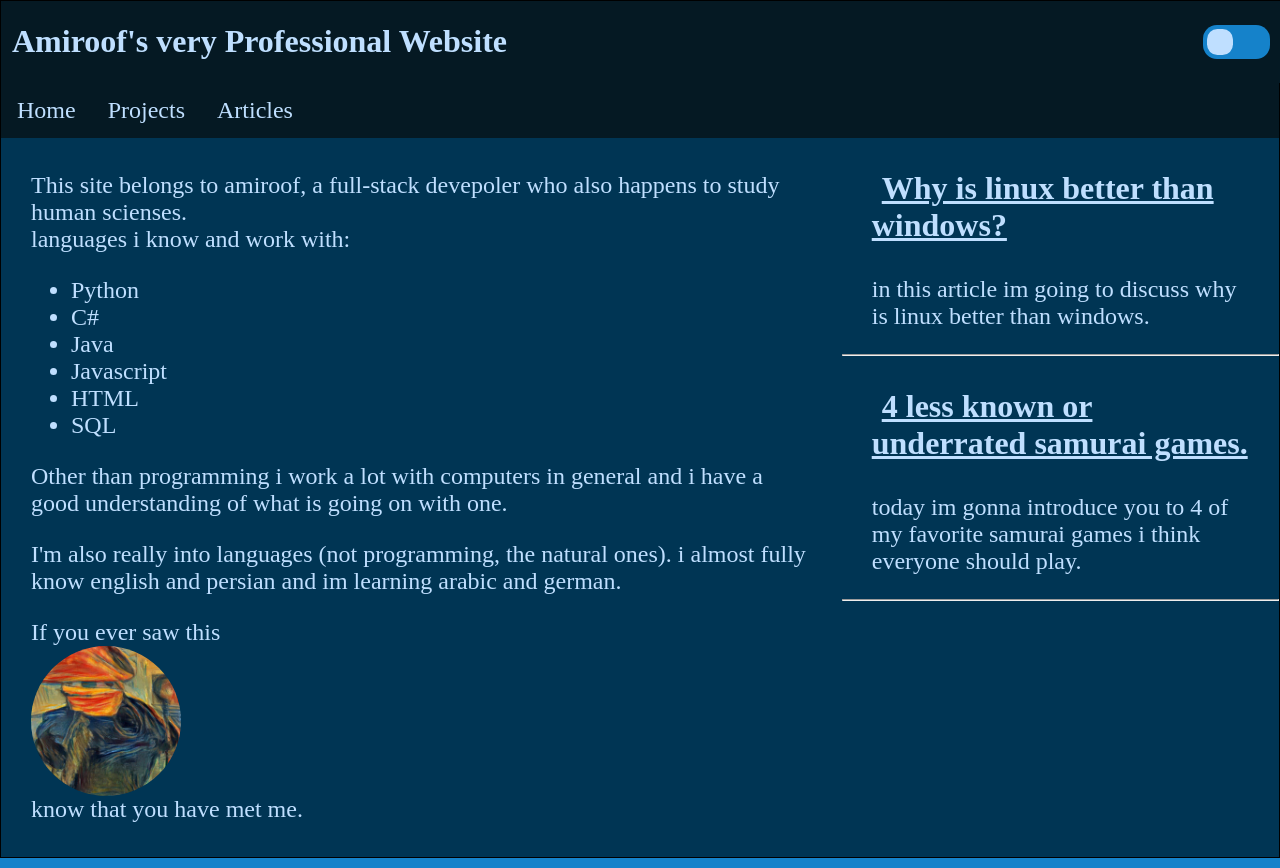
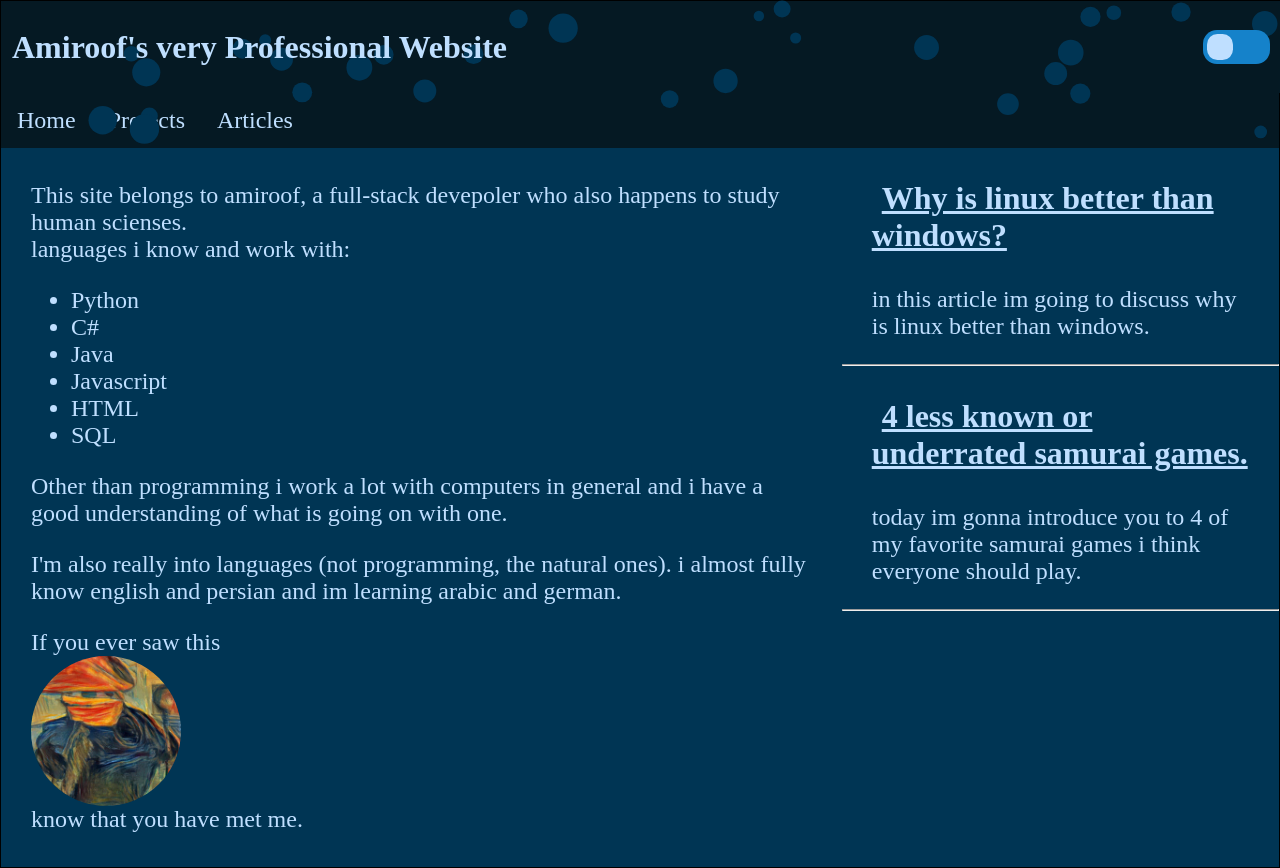
Before and after one commit to amiroo54/amiroo54.github.io, a plain HTML site: page index.html in a window 1280 px wide. Drawn offline with Linux system fonts and the light colour scheme; no server answers; files whose address does not match are found by name.

Commit message:
added header animations.

```diff
--- a/htmlTemplates/Header.html
+++ b/htmlTemplates/Header.html
@@ -1,9 +1,11 @@
+<section id="header">
     <header>
         <h1 class="title">Amiroof's very Professional Website</h1>
         <label class="theme">
             <input type="checkbox" id="themeChange">
             <span class="slider"></span>
         </label>
+
     </header>
 
     <nav>
@@ -13,3 +15,5 @@
             <li><a href="/Articles">Articles</a></li>
         </ul>
     </nav>
+    <canvas id="canvas">‌</canvas>
+</section>
--- a/scripts/header.js
+++ b/scripts/header.js
@@ -26,9 +26,144 @@ function loadHeader(HeaderString)
     }
   }
 
-  //adding language to the header before adding it.
   const serializer = new XMLSerializer();
 
   HeaderString = serializer.serializeToString(hDoc);
-  headerDiv.innerHTML = HeaderString; //adding the modified header to the selected div.
+  headerDiv.innerHTML = HeaderString;
 }
+
+
+const canvas = document.getElementById("canvas");
+canvas.width = window.innerWidth;
+canvas.height = document.getElementById("header").clientHeight;
+
+window.addEventListener('resize', () =>
+{
+  console.log("changes size");
+  console.log(canvas);
+  document.getElementById('canvas').height = document.getElementById("header").clientHeight;
+});
+
+const context = canvas.getContext("2d");
+
+
+const deceleration = .01;
+const minimumSpeed = .4;
+const color = "#003554";
+
+let dots = [];
+
+class Dot
+{
+ constructor(x, y)
+ {
+  this.x = x;
+  this.y = y;
+  this.size = Math.random() * 10 + 5;
+  this.speedX = (Math.random() - 0.5) * 2;
+  this.speedY = (Math.random() - 0.5) * 2;
+  this.connections = [];
+ }
+
+ draw()
+ {
+  context.fillStyle = color;
+  context.strokeStyle = color;
+  context.beginPath();
+  context.arc(this.x, this.y, this.size, 0, Math.PI * 2);
+  context.closePath();
+  context.fill();
+  for (let dot of this.connections)
+  {
+    context.beginPath();
+    context.lineWidth = 2;
+    context.moveTo(this.x, this.y);
+    context.lineTo(dot.x, dot.y);
+    context.closePath();
+    context.stroke();
+  }
+ }
+
+ update()
+ {
+  this.x += this.speedX;
+  this.y += this.speedY;
+
+  this.speedX = (minimumSpeed > this.speedX && this.speedX > -minimumSpeed)? this.speedX : this.speedX - (deceleration * Math.sign(this.speedX));
+  this.speedY = (minimumSpeed > this.speedY && this.speedY > -minimumSpeed)? this.speedY : this.speedY - (deceleration * Math.sign(this.speedY));
+
+  if (this.x < 0 && this.speedX < 0)
+  {
+    this.speedX = -this.speedX;
+  }
+  if (this.x > canvas.width && this.speedX > 0)
+  {
+    this.speedX = -this.speedX;
+  }
+
+
+  if (this.y < 0 && this.speedY < 0)
+  {
+    this.speedY = -this.speedY;
+  }
+  if (this.y > canvas.height && this.speedY > 0)
+  {
+    this.speedY = -this.speedY;
+  }
+ }
+}
+
+for (let i = 0; i < 30; i++)
+{
+ let x = Math.random() * canvas.width;
+ let y = Math.random() * canvas.height;
+ let dot = new Dot(x, y);
+ dots.push(dot);
+}
+
+function animate()
+{
+ requestAnimationFrame(animate);
+ context.clearRect(0, 0, canvas.width, canvas.height);
+
+ for (let dot of dots)
+ {
+  dot.draw();
+  dot.update();
+ }
+}
+
+animate();
+
+canvas.addEventListener("mousemove", (event) =>
+{
+ for (let dot of dots)
+ {
+  dot.connections = [];
+  let dx = event.clientX - dot.x;
+  let dy = event.clientY - dot.y;
+  let distance = Math.sqrt(dx*dx + dy*dy);
+
+  if (distance < 300)
+  {
+   dot.speedX = -(dx / distance) * 2;
+   dot.speedY = -(dy / distance) * 2; // use a vector2 (or something similar) and normilize it.
+  }
+
+  for (let d of dots)
+  {
+    if (d == this)
+    {
+      continue;
+    }
+    let cx = d.x - dot.x;
+    let cy = d.y - dot.y;
+    let cdistance = Math.sqrt(cx*cx + cy*cy);
+
+    if (cdistance < 300)
+    {
+      dot.connections.push(d);
+    }
+  }
+ }
+});
--- a/styles/style.css
+++ b/styles/style.css
@@ -29,12 +29,19 @@ header
     display: flex;
     align-items: center;
     transition: var(--transition-time);
+    z-index: 1;
+}
+#header
+{
+    z-index: 1;
 }
 .title
 {
     width: 100%;
     margin-left: 10px;
+    z-index: 3;
 }
+
 body
 {
     width: auto;
@@ -44,8 +51,17 @@ body
     border: 1px solid black;
     background: var(--mb);
     transition: var(--transition-time);
+    z-index: 1;
 }
-
+#canvas
+{
+    z-index: 2;
+    position: absolute;
+    width: 100%;
+    height: inherit;
+    top: 0;
+    pointer-events: all;
+}
 .main
 {
     display: flex;
@@ -105,6 +121,7 @@ button
     display: block;
     width: 60px;
     height: 34px;
+    z-index: 3;
 }
 
 .theme input
@@ -112,6 +129,7 @@ button
     opacity: 0;
     width: 0;
     height: 0;
+    z-index: 3;
 }
 
 .slider
@@ -127,6 +145,7 @@ button
     background-color: var(--lb);
     -webkit-transition: .4s;
     transition: .4s;
+    z-index: 3;
 }
 
 .slider:before
@@ -141,6 +160,7 @@ button
     background-color: var(--w);
     -webkit-transition: .4s;
     transition: .4s;
+    z-index: 3;
 }
 
 input:checked + .slider {
@@ -164,7 +184,10 @@ input:checked + .slider:before
     height: 6vh;
     font-size: large;
 }
-
+nav
+{
+    z-index: 3;
+}
 .nav
 {
     list-style-type: none;
@@ -173,11 +196,14 @@ input:checked + .slider:before
     overflow: hidden;
     background-color: var(--db);
     transition: var(--transition-time);
+    z-index: 4;
 }
 
 .nav li
 {
     float: left;
+    z-index: 4;
+    padding: 0;
 }
 
 .nav li a
@@ -188,16 +214,13 @@ input:checked + .slider:before
     padding: 14px 16px;
     text-decoration: none;
     transition: var(--transition-time);;
+    z-index: 4;
 }
 
 .nav li a:hover
 {
     background-color: var(--b);
-}
-
-.nav li:last-child a
-{
-    border-right: none;
+    z-index: 5;
 }
 
 .current
```
Lines whose indentation alone changed are shown as unchanged.
